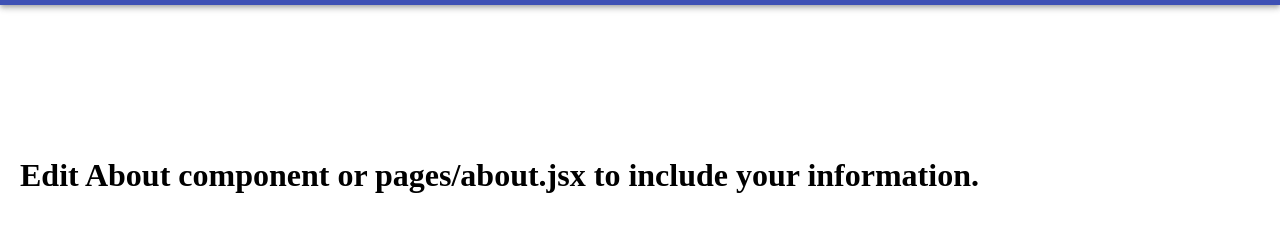
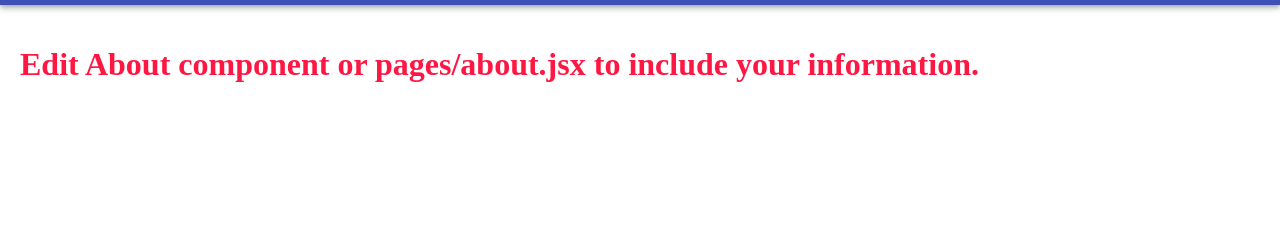
Before and after one commit to janegwaww/elearning-platform-app, a Gatsby site: page /about in a window 1280 px wide. Shown: the part 59-290 px from the top of the page. Built offline with nearby package versions, Linux system fonts and the light colour scheme; Gatsby itself is replaced by a stand-in of ours.

Commit message:
feat: init theme styles

```diff
--- a/src/components/About/About.tsx
+++ b/src/components/About/About.tsx
@@ -1,17 +1,40 @@
 import React, { Component } from "react";
+import { makeStyles, ThemeProvider } from "@material-ui/core/styles";
+import clsx from "clsx";
+import theme from "../../layout/theme";
 import "./About.scss";
 
+const useStyles = makeStyles(theme => ({
+  font: {
+    color: theme.status.danger
+  }
+}));
+
+const AboutTemplate = () => {
+  const classes = useStyles();
+  return (
+    <div className={clsx(classes.font)}>
+      <h1 onClick={(e): void => this.handleClick("about")}>
+        Edit About component or pages/about.jsx to include your information.
+      </h1>
+    </div>
+  );
+};
+
 class About extends Component {
+  constructor(props) {
+    super(props);
+  }
+
   handleClick = (values: string): void => {
     return alert(values);
   };
+
   render() {
     return (
-      <div className="about">
-        <h1 onClick={(e): void => this.handleClick("about")}>
-          Edit About component or pages/about.jsx to include your information.
-        </h1>
-      </div>
+      <ThemeProvider theme={theme}>
+        <AboutTemplate />
+      </ThemeProvider>
     );
   }
 }
--- /dev/null
+++ b/src/layout/theme.js
@@ -0,0 +1,25 @@
+import { red } from "@material-ui/core/colors";
+import { createMuiTheme, responsiveFontSizes } from "@material-ui/core/styles";
+
+// A custom theme for this app
+const theme = createMuiTheme({
+  palette: {
+    primary: {
+      main: "#556cd6"
+    },
+    secondary: {
+      main: "#19857b"
+    },
+    error: {
+      main: red.A400
+    },
+    background: {
+      default: "#fff"
+    }
+  },
+  status: {
+    danger: red.A400
+  }
+});
+
+export default theme;
--- a/src/services/api.js
+++ b/src/services/api.js
@@ -22,6 +22,7 @@ export const AUTH_URL = {
   login: urlJoin(PATH, "login"),
   signup: urlJoin(PATH, "signup")
 };
+
 const axiosInstance = axios.create({
   baseURL: PATH,
   timeout: 1000
```
Also changed, not shown: 1 other file.
